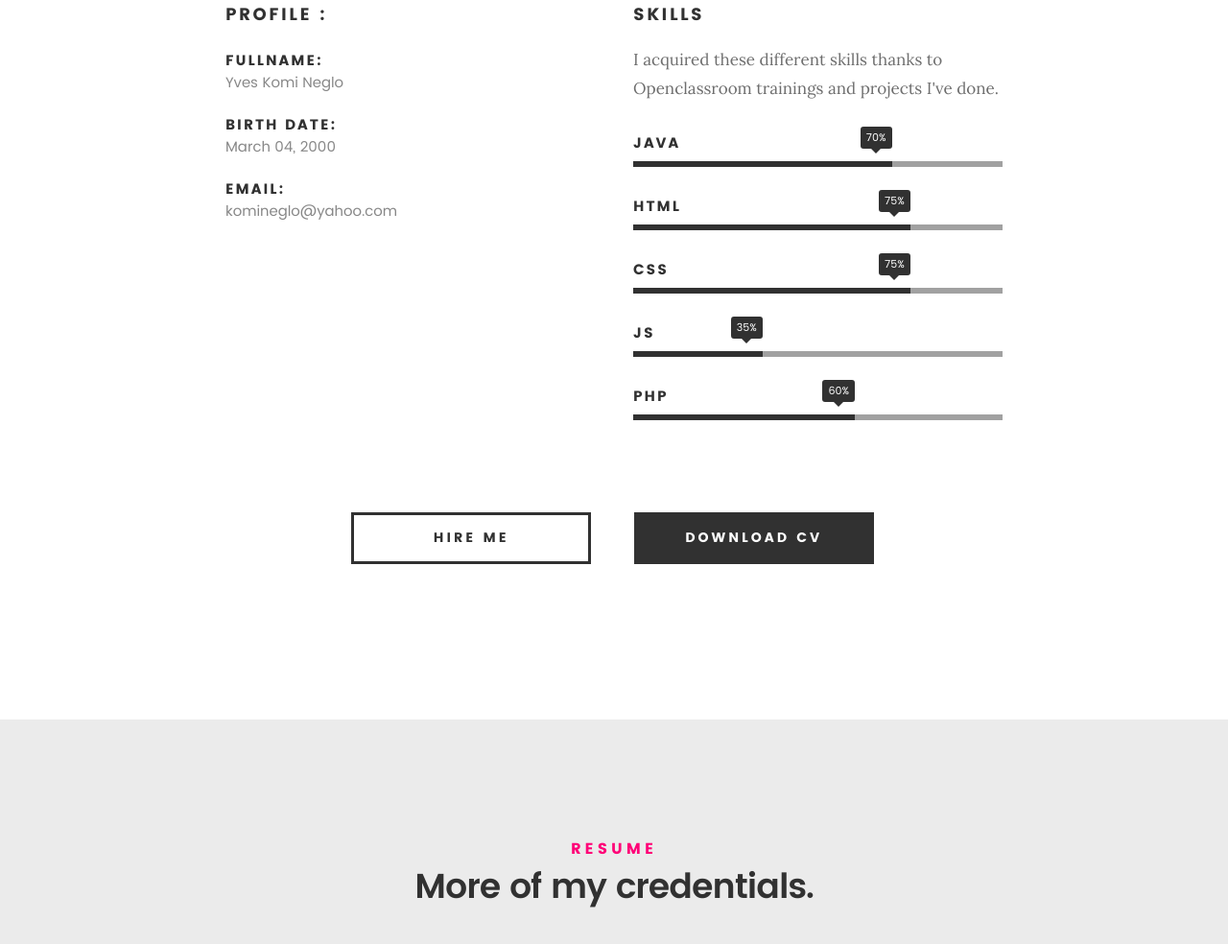
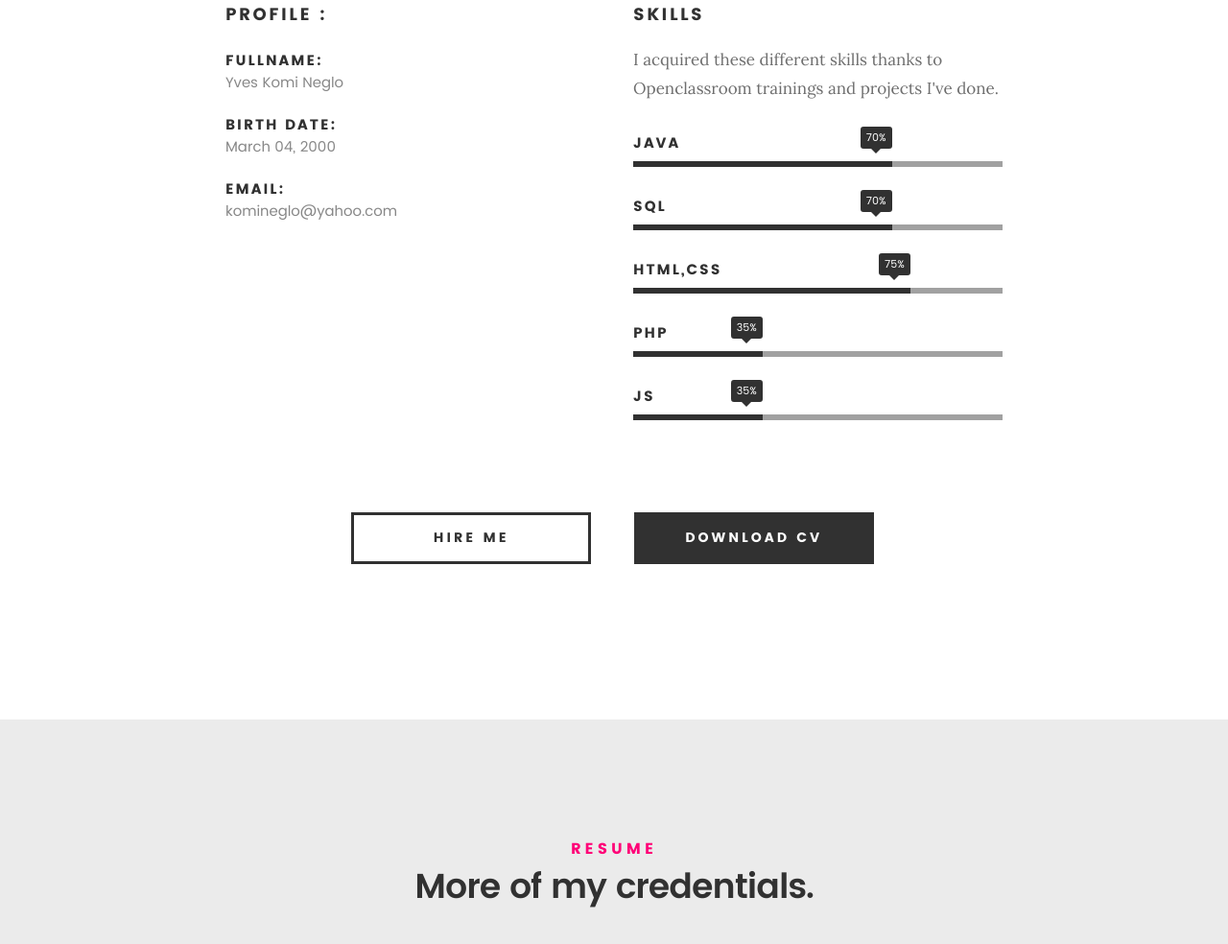
Before and after one commit to komineglo/komineglo.io, a plain HTML site: page index.html in a window 1280 px wide. Shown: the part 1169-2153 px from the top of the page at 96% size. Drawn offline with Linux system fonts and the light colour scheme; files whose address does not match are found by name.

Commit message:
Update index.html

```diff
--- a/index.html
+++ b/index.html
@@ -162,25 +162,25 @@
 				   	<strong>Java</strong>
 				   </li>
 				   <li>
-				   	<div class="progress percent75"><span>75%</span></div>
-				   	<strong>HTML</strong>
+				   	<div class="progress percent70"><span>70%</span></div>
+				   	<strong>SQL</strong>
 				   </li>
 				   <li>
 				   	<!--<div class="progress percent70"><span>70%</span></div>
 					   <strong>JQuery</strong>
 					   <li> -->
 						<div class="progress percent75"><span>75%</span></div>
-						<strong>CSS</strong>
+						<strong>Html,CSS</strong>
 					</li>
 				   </li>
 				   <li>
 				   	<div class="progress percent35"><span>35%</span></div>
-				   	<strong>JS</strong>
+				   	<strong>PHP</strong>
 				   </li>
 				   <li>
 
-				   	<div class="progress percent60"><span>60%</span></div>
-				   	<strong>PHP</strong>
+				   	<div class="progress percent35"><span>35%</span></div>
+				   	<strong>JS</strong>
 				   </li>
 
 				</ul> <!-- /skill-bars -->
```
